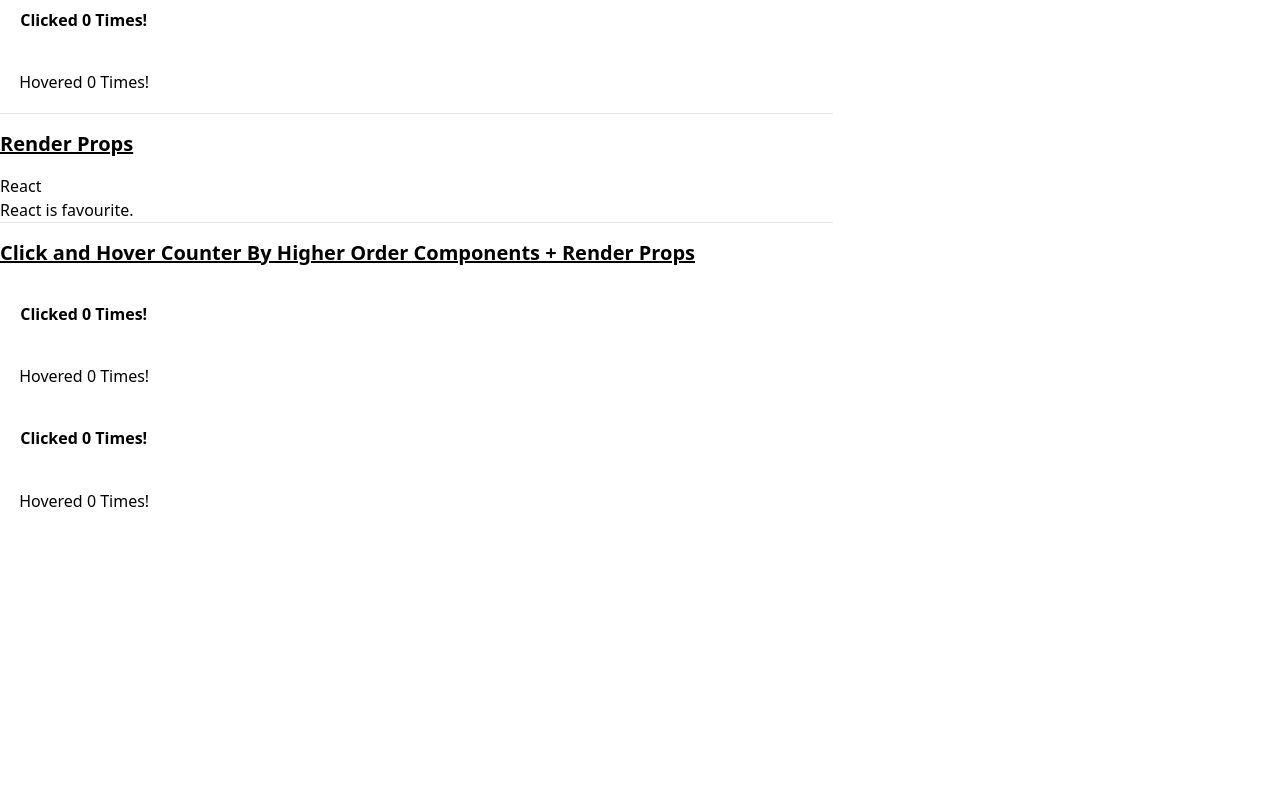
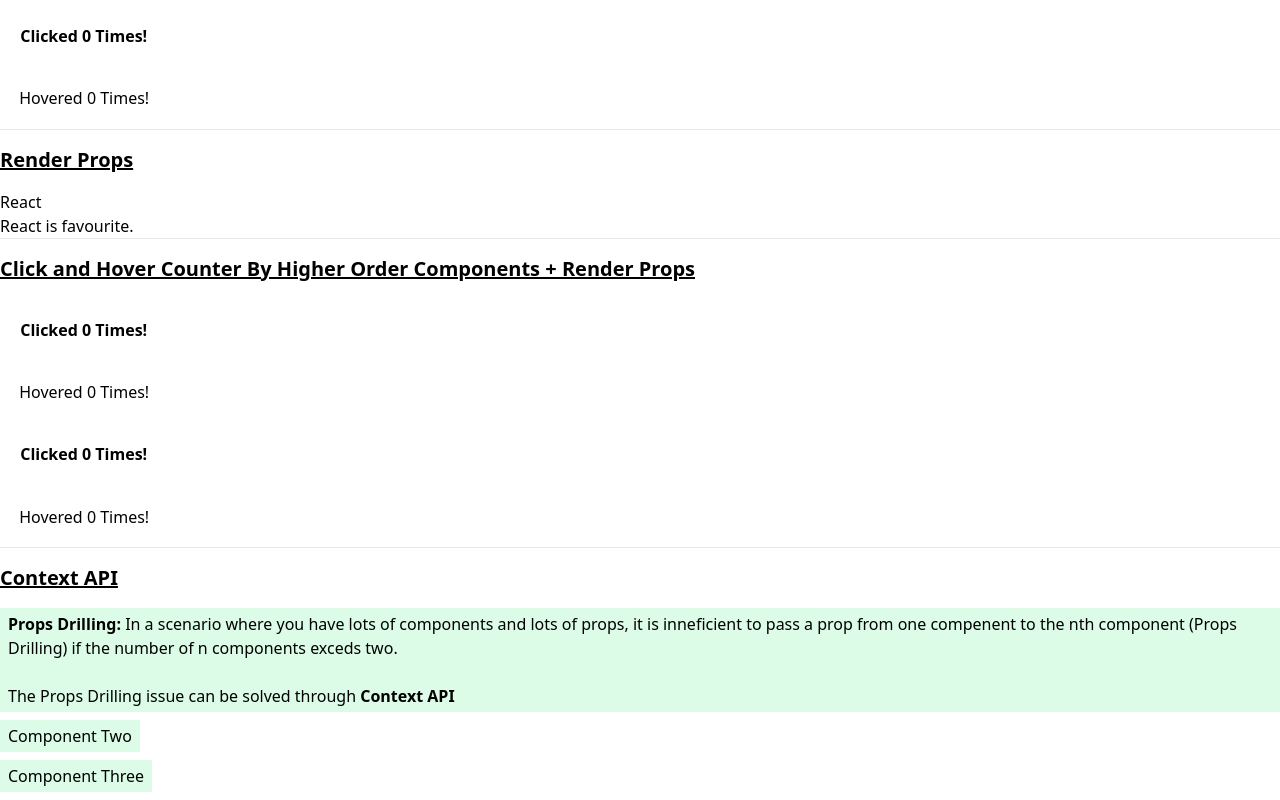
Before and after one commit to NjauSamuel/React_Blog_Project, a React (Vite) app: page / in a window 1280 px wide. Shown: the part 1701-2501 px from the top of the page. Before the commit the page ends 2232 px from the top, so only its background shows below. Built offline with nearby package versions, Linux system fonts and the light colour scheme.

Commit message:
Learnt Props Drilling and how to deal with it.

```diff
--- a/src/App.jsx
+++ b/src/App.jsx
@@ -14,6 +14,7 @@ import HoverCounterByHOC from "./components/HoverCounterByHOC";
 import Counter from "./components/Counter";
 import ClickCounterByRenderProps from "./components/ClickCounterByRenderProps";
 import HoverCounterByRenderProps from "./components/HoverCounterByRenderProps";
+import ComponentOne from "./components/ComponentOne";
 
 function App() {
   return (
@@ -68,6 +69,8 @@ function App() {
         }
       />
 
+      <ComponentOne />
+
     </div>
   )
 }
--- a/src/components/ClickCounter.jsx
+++ b/src/components/ClickCounter.jsx
@@ -8,7 +8,7 @@ const ClickCounter = ({counter, handleIncrement}) => {
 
             <h2><u>Higher Order Components</u></h2>
 
-            <p className="my-2 py-1 pl-2 bg-green-100">A Higher Order Component is a function that takes a component as a
+            <p id="paragraph-like">A Higher Order Component is a function that takes a component as a
                 parameter and returns new components.
             </p>
 
--- /dev/null
+++ b/src/components/ComponentOne.jsx
@@ -0,0 +1,25 @@
+import ComponentTwo from "./ComponentTwo";
+
+const ComponentOne = () => {
+    return(
+        <div className="mt-5">
+            <hr />
+
+            <h2><u>Context API</u></h2>
+
+            <p id="paragraph-like">
+                <b>Props Drilling:</b> In a scenario where you have lots of components and lots of props,
+                it is inneficient to pass a prop from one compenent to the nth component (Props Drilling) if the
+                number of n components exceds two. <br/> <br/>
+
+                The Props Drilling issue can be solved through <b>Context API</b> <br/>
+
+            </p>
+
+            <ComponentTwo />
+
+        </div>
+    )
+}
+
+export default ComponentOne;
--- /dev/null
+++ b/src/components/ComponentThree.jsx
@@ -0,0 +1,9 @@
+const ComponentThree = () =>{
+    return(
+        <div>
+            <p id="paragraph-like">Component Three</p>
+        </div>
+    )
+}
+
+export default ComponentThree;
--- /dev/null
+++ b/src/components/ComponentTwo.jsx
@@ -0,0 +1,13 @@
+import ComponentThree from "./ComponentThree";
+
+const ComponentTwo = () => {
+    return(
+        <div>
+            <p id="paragraph-like">Component Two</p>
+
+            <ComponentThree />
+        </div>
+    )
+}
+
+export default ComponentTwo;
--- a/src/index.css
+++ b/src/index.css
@@ -59,3 +59,15 @@ h2 {
    margin-top: 9px;
    margin-bottom: 9px;
 }
+
+#paragraph-like {
+   --tw-bg-opacity: 1;
+   background-color: rgb(220 252 231 / var(--tw-bg-opacity));
+   padding-left: 0.5rem /* 8px */;
+   padding-right: 0.5rem /* 8px */;
+   padding-top: 0.25rem /* 4px */;
+   padding-bottom: 0.25rem /* 4px */;
+   margin-top: 0.5rem /* 8px */;
+   margin-bottom: 0.5rem /* 8px */;
+   max-width: fit-content;
+}
```
